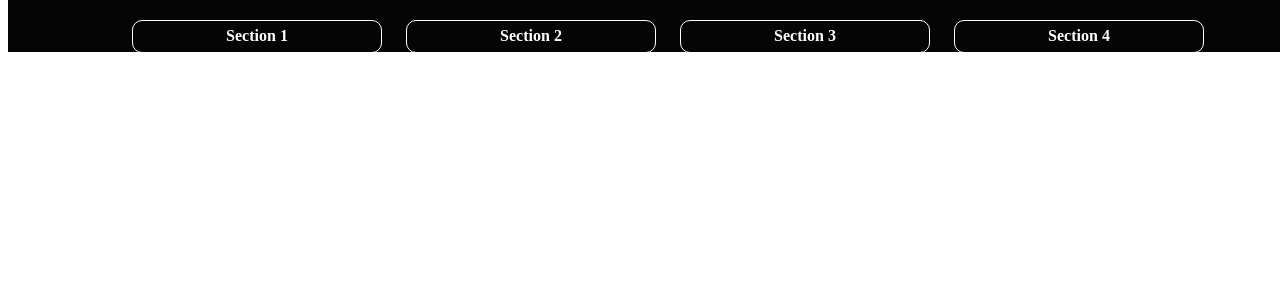
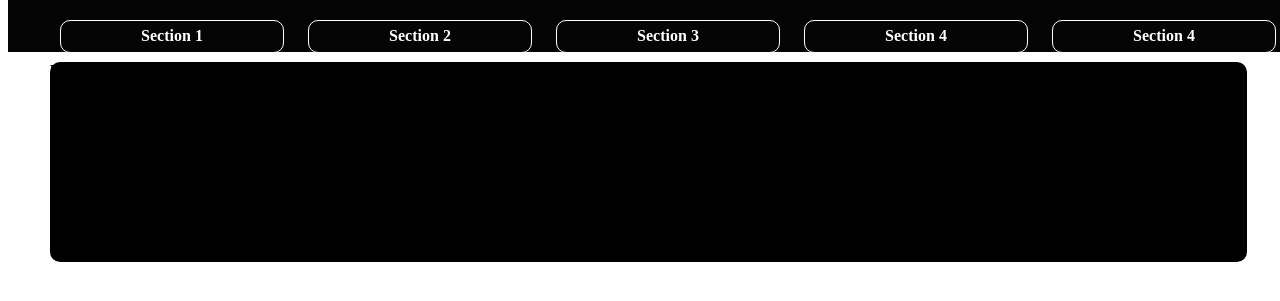
Before and after one commit to JuanFeA98/atenea, a Gatsby site: page /App in a window 1280 px wide. Shown: the part 61-362 px from the top of the page. Built offline with nearby package versions, Linux system fonts and the light colour scheme; Gatsby itself is replaced by a stand-in of ours.

Commit message:
Preparando el carrusel

```diff
--- /dev/null
+++ b/src/components/Hero.js
@@ -0,0 +1,13 @@
+import React from 'react'
+
+import '../styles/hero.css'
+
+export default function Hero() {
+    return (
+        <section className='Hero'>
+            <div className="Hero-Carousel">
+                Hello
+            </div>
+        </section>
+    )
+}
--- a/src/components/Main.js
+++ b/src/components/Main.js
@@ -1,9 +1,12 @@
 import React from 'react'
+import Hero from './Hero'
+
+import '../styles/main.css'
 
 export default function Main() {
     return (
         <main>
-            <h1>Hello world</h1>
+            <Hero/>
         </main>
     )
 }
--- a/src/components/NavBar.js
+++ b/src/components/NavBar.js
@@ -10,6 +10,7 @@ export default function NavBar() {
                 <li>Section 2</li>
                 <li>Section 3</li>
                 <li>Section 4</li>
+                <li>Section 4</li>
             </ul>
         </nav>
     )
--- /dev/null
+++ b/src/styles/hero.css
@@ -0,0 +1,12 @@
+.Hero{
+    display: flex;
+    justify-content: center;
+    margin: 10px;
+}
+
+.Hero-Carousel{
+    width: 95%;
+    height: 200px;
+    background: black;
+    border-radius: 10px;
+}
--- /dev/null
+++ b/src/styles/main.css
@@ -0,0 +1,8 @@
+main{
+    width: 100%;
+    height: auto;
+    position: fixed;
+    top: 113px;
+    /* background: pink; */
+    /* height: 400p x; */
+}
--- a/src/styles/navbar.css
+++ b/src/styles/navbar.css
@@ -28,6 +28,6 @@
 
 .NavBar ul li:hover{
     cursor: pointer;
-    background: #fecd1a;
+    background: #1a71fe;
     color: #050505;
 }
```
